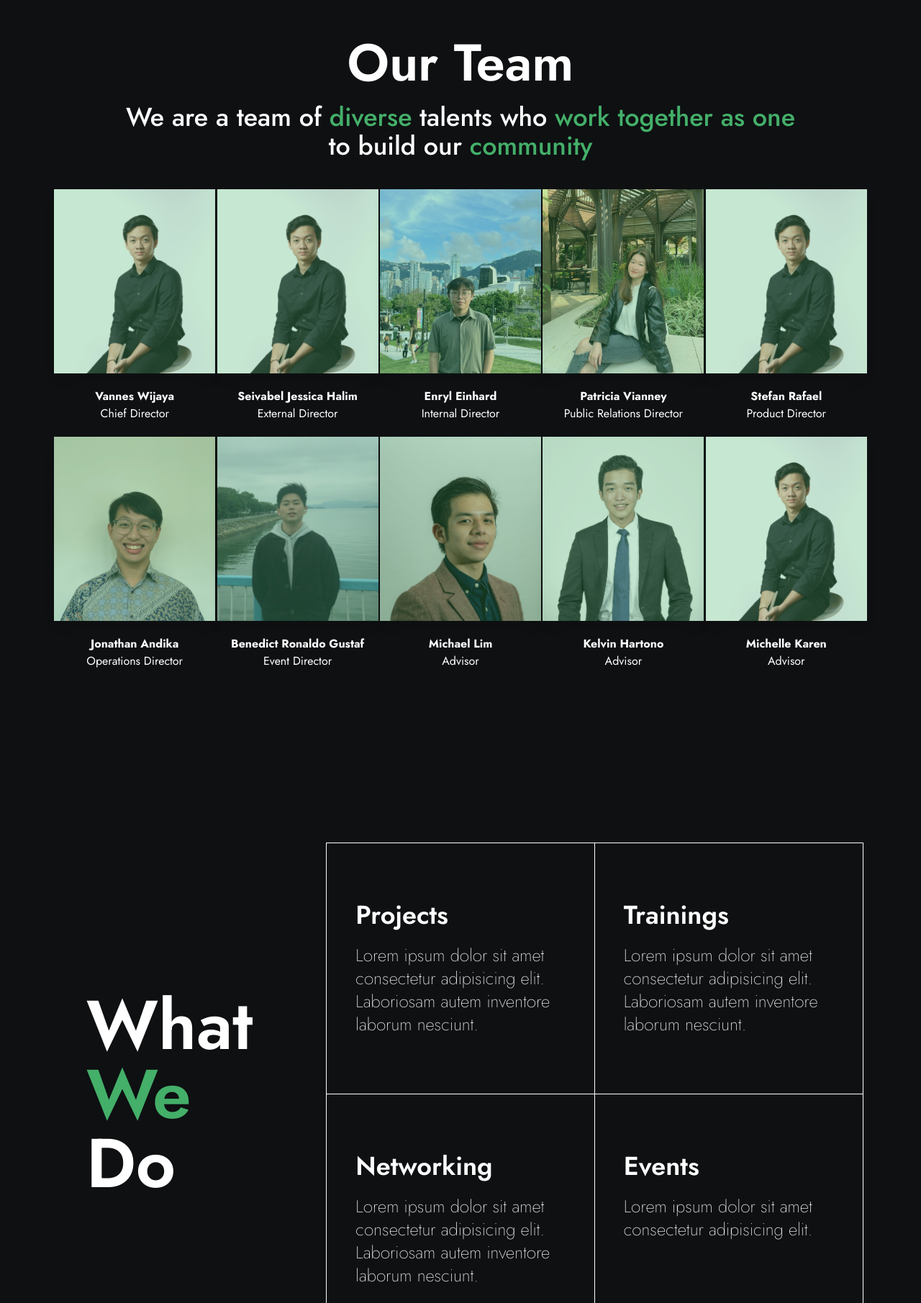
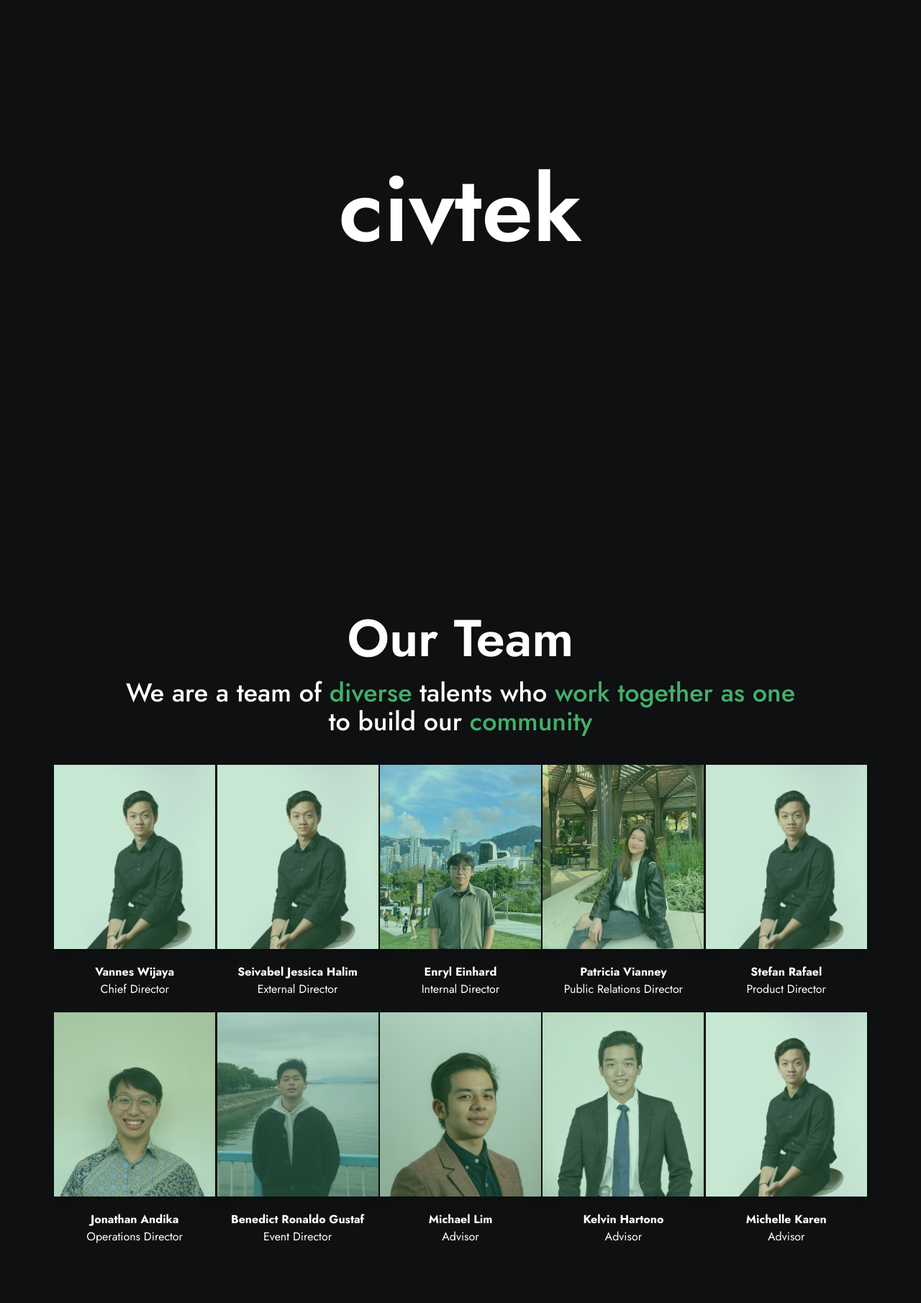
Before and after one commit to civtek/profile, a Next.js app: page / in a window 1280 px wide. Shown: the part 109-1920 px from the top of the page at 72% size. Built offline with nearby package versions, Linux system fonts and the light colour scheme.

Commit message:
added landing

```diff
--- /dev/null
+++ b/src/components/Landing.js
@@ -0,0 +1,7 @@
+export const Landing = () => {
+  return (
+    <div className="bg-dark w-full h-screen p-20 text-white flex flex-col items-center justify-center">
+      <div className="text-9xl font-semibold">civtek</div>
+    </div>
+  );
+};
--- a/src/components/WhatWeDo.js
+++ b/src/components/WhatWeDo.js
@@ -1,6 +1,6 @@
 export const WhatWeDo = () => {
   return (
-    <section className="bg-dark w-full h-full p-20 text-white flex flex-col items-center">
+    <div className="bg-dark w-full h-full p-20 text-white flex flex-col items-center">
       <div className="w-full h-full bg-cover bg-center">
         <div className="grid grid-cols-3 w-full h-full">
           <div className="text-8xl text-white font-semibold ml-10 flex flex-col justify-center">
@@ -129,6 +129,6 @@ export const WhatWeDo = () => {
           </div>
         </div>
       </div>
-    </section>
+    </div>
   );
 };
--- a/src/pages/index.js
+++ b/src/pages/index.js
@@ -1,16 +1,17 @@
 import Head from "next/head";
 import { Team } from "../components/Team";
 import { WhatWeDo } from "../components/WhatWeDo";
+import { Landing } from "../components/Landing";
 
 export default function Home() {
   return (
     <div>
       <Head>
-        <title>Create Next App</title>
-        <meta name="description" content="Generated by create next app" />
+        <title>civtek</title>
         <link rel="icon" href="/favicon.ico" />
       </Head>
-      <main className="w-screen overflow-hidden h-full flex flex-col gap-y-20 bg-dark py-20">
+      <main className="w-screen overflow-hidden h-full flex flex-col gap-y-20 bg-dark">
+        <Landing></Landing>
         <Team></Team>
         <WhatWeDo></WhatWeDo>
       </main>
```
